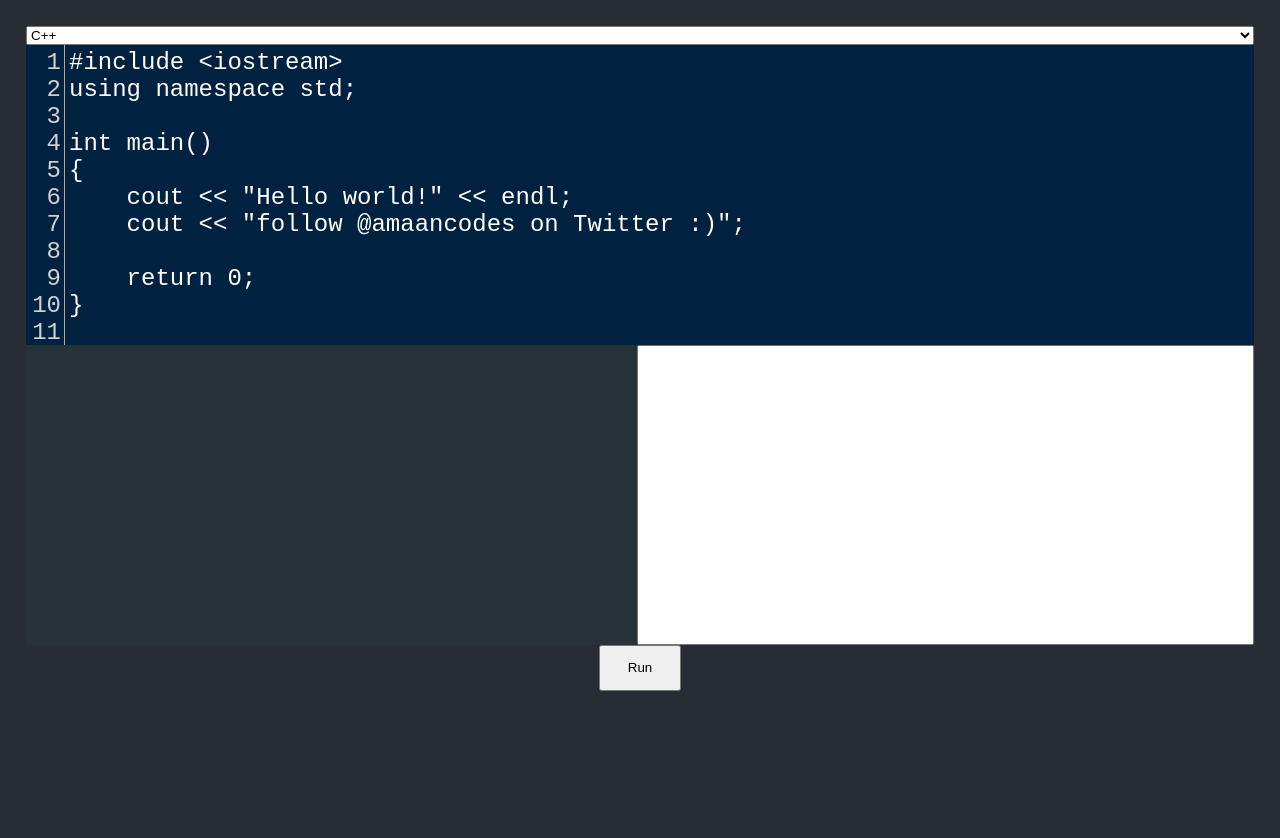
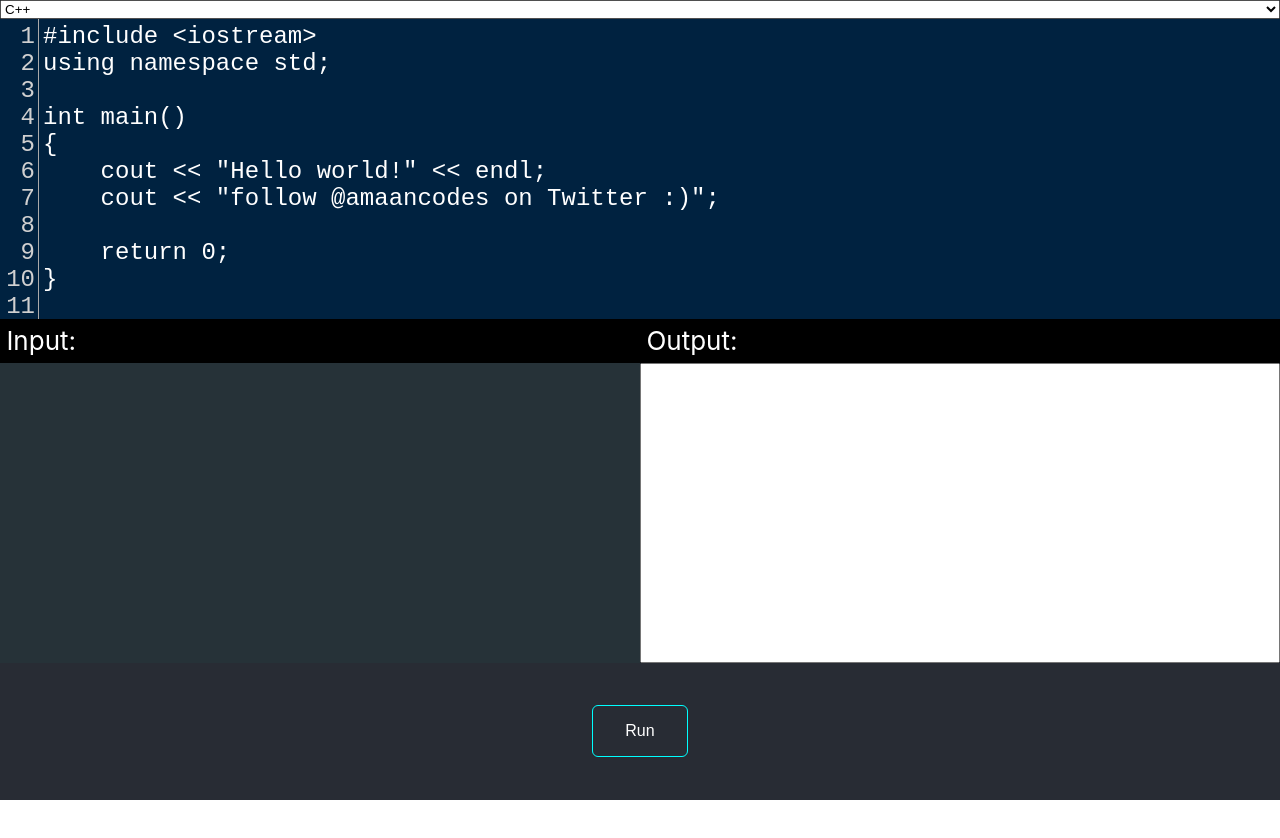
Before and after one commit to amaan-ahmad/codeground-frontend, a React (Create React App) app: page / in a window 1280 px wide. Shown: the top 838 px of the page. After the commit the page ends 800 px from the top, so only its background shows below. Built offline with nearby package versions, Linux system fonts and the light colour scheme.

Commit message:
running overlay and label

```diff
--- a/src/App.css
+++ b/src/App.css
@@ -24,7 +24,7 @@
   flex-direction: column;
   font-size: calc(10px + 2vmin);
   color: white;
-  padding: 1em;
+  /* padding: 0.1em; */
 }
 
 .App-link {
@@ -33,6 +33,9 @@
 
 .flex {
   display: flex;
+}
+.flex-1 {
+  flex: 1;
 }
 
 .flex-row {
@@ -50,11 +53,17 @@
 .editor-panel {
   display: flex;
   flex-direction: column;
-  width: 100%;
+  flex: 1;
+}
+
+.textarea-label {
+  padding: 0.4rem;
+  background: black;
+  color: white;
 }
 
 .output-panel {
-  width: 100%;
+  flex: 1;
   resize: none;
 }
 .stdin {
@@ -70,7 +79,38 @@
 .btn-run {
   padding: 1em 2em;
   margin: auto;
+  border: 1px solid cyan;
+  background-color: transparent;
+  color: white;
+  font-size: medium;
+  font-weight: 500;
+  border-radius: 6px;
+  transition: all 0.3s ease-in-out;
+  cursor: pointer;
 }
+
+.btn-run:hover {
+  background-color: cyan;
+  color: black;
+}
+
+.overlay {
+  position: absolute;
+  top: 0;
+  left: 0;
+  background-color: rgba(0, 0, 0, 0.8);
+  display: flex;
+  width: 100%;
+  z-index: 5;
+  height: 100%;
+}
+
+.overlay > p {
+  margin: auto;
+  font-size: xx-large;
+  font-weight: 600;
+}
+
 @keyframes App-logo-spin {
   from {
     transform: rotate(0deg);
--- a/src/components/CodeEditor.js
+++ b/src/components/CodeEditor.js
@@ -11,6 +11,7 @@ export default function CodeEditor() {
   const [stdin, setStdin] = useState("");
   const [lang, setLang] = useState("cpp");
   const [isEdited, setIsEdited] = useState(false);
+  const [isRunning, setIsRunning] = useState(false);
 
   useEffect(() => {
     if (isEdited) {
@@ -25,6 +26,7 @@ export default function CodeEditor() {
   }, [lang]);
 
   const handleRun = () => {
+    setIsRunning(true);
     axios
       .post("https://codeground-backend.herokuapp.com/api/exec", {
         language: lang,
@@ -35,8 +37,12 @@ export default function CodeEditor() {
       .then((res) => {
         console.log(res.data);
         setOutput(res.data.output);
+        setIsRunning(false);
       })
-      .catch((err) => console.error(err));
+      .catch((err) => {
+        console.error(err);
+        setIsRunning(false);
+      });
   };
 
   const handleLangChange = (e) => {
@@ -45,6 +51,11 @@ export default function CodeEditor() {
   };
   return (
     <>
+      {isRunning && (
+        <div className="overlay">
+          <p>Running....</p>
+        </div>
+      )}
       <div className="editor-panel">
         <select name="languages" onChange={handleLangChange} value={lang}>
           <option value="cpp">C++</option>
@@ -70,6 +81,8 @@ export default function CodeEditor() {
           }}
         />
         <div className="flex flex-row">
+          <div className="flex flex-col flex-1">
+            <span className="textarea-label">Input:</span>
             <CodeMirror
               value={stdin}
               options={{
@@ -84,9 +97,13 @@ export default function CodeEditor() {
                 setStdin(value);
               }}
             />
+          </div>
+          <div className="flex flex-col flex-1">
+            <span className="textarea-label">Output:</span>
             <textarea value={output} readOnly={true} className="output-panel" />
           </div>
-        <button className="btn-run" onClick={handleRun}>
+        </div>
+        <button className="btn-run" disabled={isRunning} onClick={handleRun}>
           Run
         </button>
       </div>
```
Lines whose indentation alone changed are shown as unchanged.
